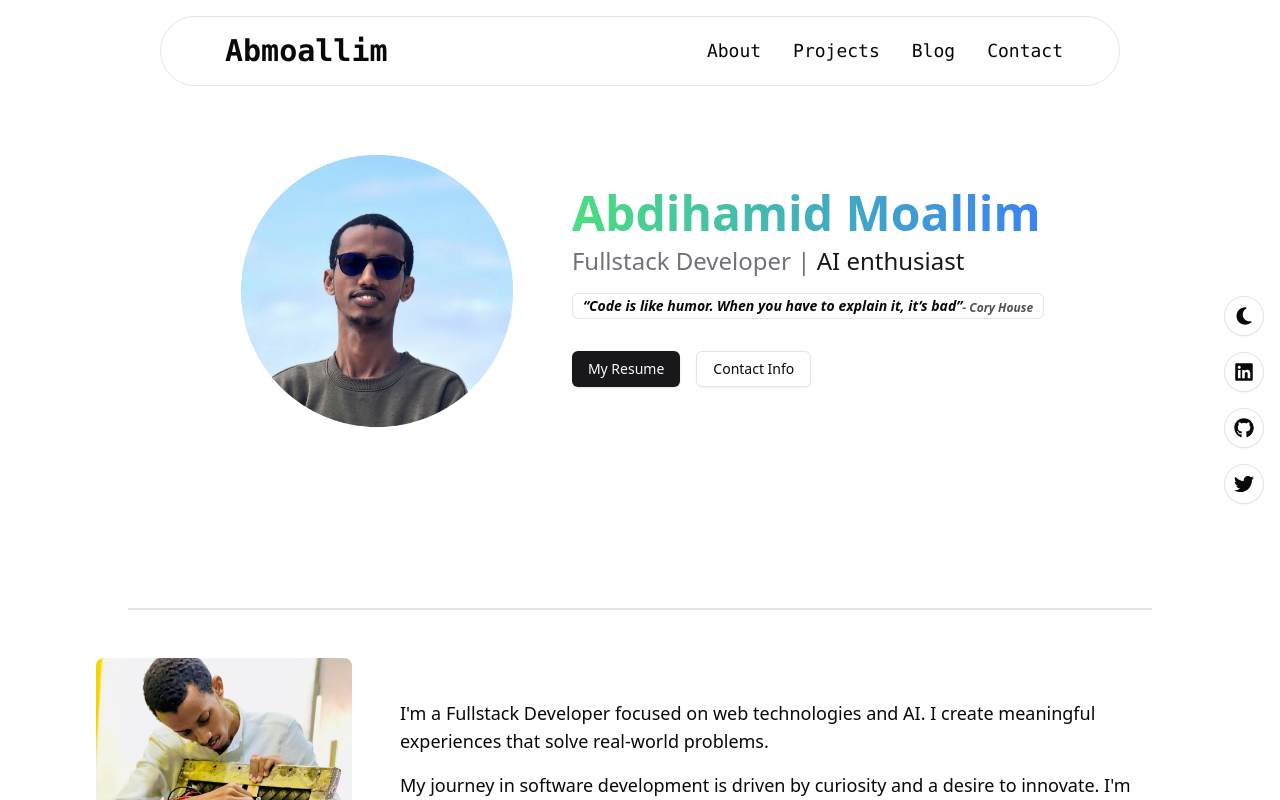
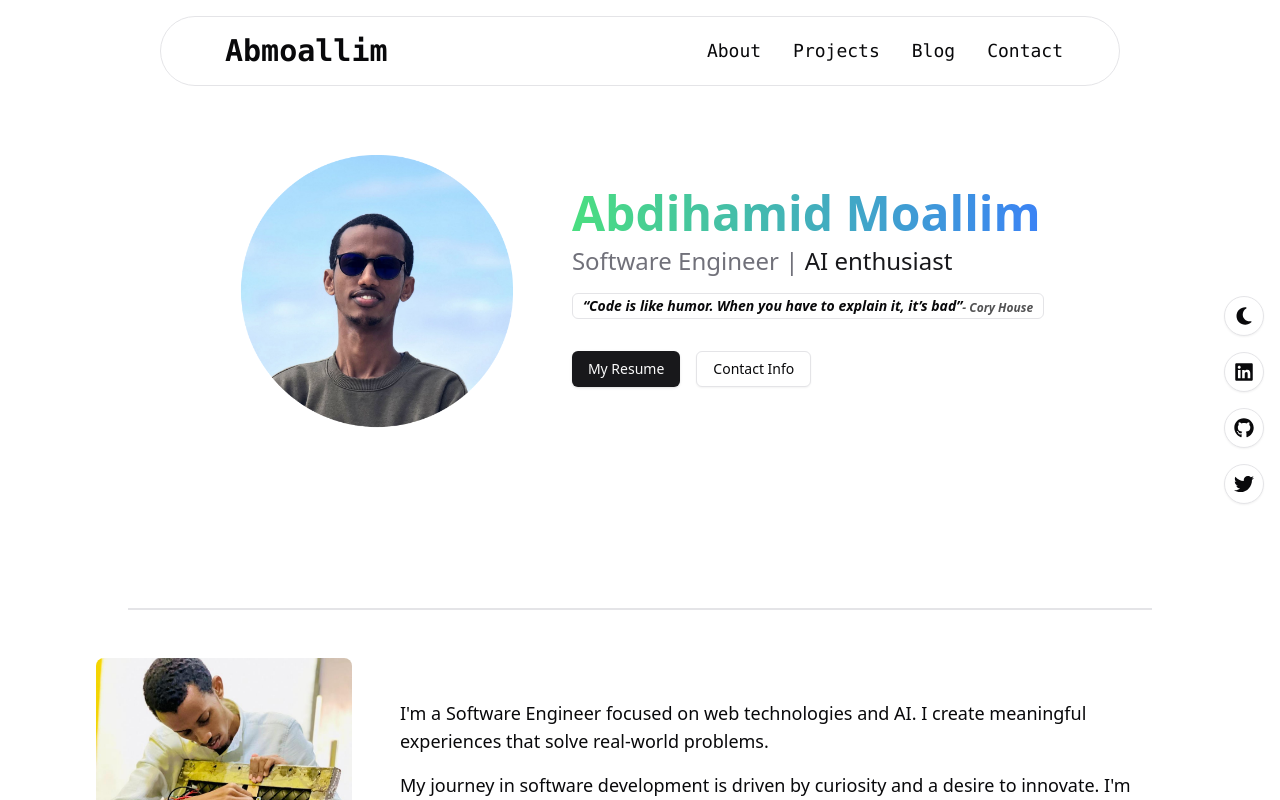
Before and after one commit to abmoallim/abmoallim, a Next.js app: page / in a window 1280 px wide. Shown: the top 800 px of the page. Built offline with nearby package versions, Linux system fonts and the light colour scheme.

Commit message:
Software Engineer not FS

```diff
--- a/app/components/AboutMe.js
+++ b/app/components/AboutMe.js
@@ -19,7 +19,7 @@ const AboutMe = () => {
                     />
                     <div>
                         <p className="text-lg mb-4">
-                            I&apos;m a Fullstack Developer focused on web technologies and AI. I create meaningful experiences that solve real-world problems.
+                            I&apos;m a Software Engineer focused on web technologies and AI. I create meaningful experiences that solve real-world problems.
                         </p>
                         <p className="text-lg mb-4">
                             My journey in software development is driven by curiosity and a desire to innovate. I&apos;m always eager to learn and take on new challenges.
--- a/app/components/Hero.js
+++ b/app/components/Hero.js
@@ -18,7 +18,7 @@ const Hero = () => {
                 <h1 className="text-5xl font-bold mb-2 bg-clip-text text-transparent bg-gradient-to-r from-green-400 to-blue-500">
                     Abdihamid Moallim
                 </h1>
-                <h2 className="text-2xl font-light text-muted-foreground mb-4">Fullstack Developer | <span className='text-primary'>AI enthusiast</span></h2>
+                <h2 className="text-2xl font-light text-muted-foreground mb-4">Software Engineer | <span className='text-primary'>AI enthusiast</span></h2>
                 <div className="flex items-center justify-center md:justify-start space-x-2 mb-8">
                     <Badge variant="outline" className="italic text-sm">
                         &ldquo;Code is like humor. When you have to explain it, it&rsquo;s bad&rdquo;
```
